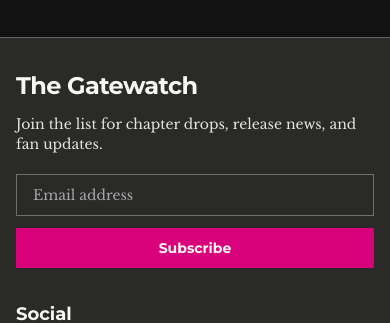
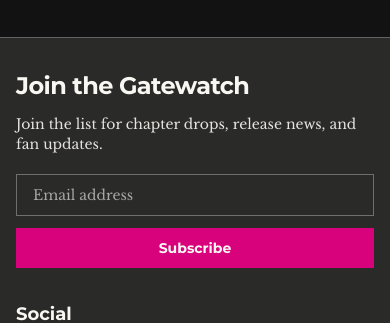
Before and after one commit to jessegreen0906/blogPoC, a Next.js app: page / in a window 390 px wide. Shown: the part 764-1087 px from the top of the page. Built offline with nearby package versions, Linux system fonts and the light colour scheme.

Commit message:
Update project files

```diff
--- /dev/null
+++ b/src/components/gatewatch-signup-form.tsx
@@ -0,0 +1,76 @@
+"use client";
+
+import { FormEvent, useState } from "react";
+
+function isValidEmail(value: string) {
+  return /^[^\s@]+@[^\s@]+\.[^\s@]+$/.test(value);
+}
+
+export function GatewatchSignupForm() {
+  const [email, setEmail] = useState("");
+  const [error, setError] = useState("");
+  const [successMessage, setSuccessMessage] = useState("");
+
+  const handleSubmit = (event: FormEvent<HTMLFormElement>) => {
+    event.preventDefault();
+    const normalizedEmail = email.trim().toLowerCase();
+
+    if (!isValidEmail(normalizedEmail)) {
+      setError("Please enter a valid email address.");
+      setSuccessMessage("");
+      return;
+    }
+
+    setError("");
+    setSuccessMessage("You are on the Gatewatch list.");
+    console.log("Gatewatch signup submitted", normalizedEmail);
+    setEmail("");
+  };
+
+  return (
+    <section>
+      <h2 className="text-2xl font-semibold tracking-tight text-[color:var(--text)]">
+        Join the Gatewatch
+      </h2>
+      <p className="mt-3 text-[color:var(--text)]/90">
+        Join the list for chapter drops, release news, and fan updates.
+      </p>
+      <form
+        className="mt-5 flex flex-col gap-3 sm:flex-row"
+        action="#"
+        noValidate
+        onSubmit={handleSubmit}
+      >
+        <label htmlFor="footer-email" className="sr-only">
+          Email address
+        </label>
+        <input
+          id="footer-email"
+          name="email"
+          type="email"
+          required
+          value={email}
+          onChange={(event) => setEmail(event.target.value)}
+          placeholder="Email address"
+          className="w-full border border-[color:var(--neutral)]/55 bg-transparent px-4 py-2.5 text-[color:var(--text)] outline-none ring-[color:var(--primary)] placeholder:text-[color:var(--neutral)] focus:ring-2"
+        />
+        <button
+          type="submit"
+          className="bg-[color:var(--primary)] px-5 py-2.5 text-sm font-semibold text-[color:var(--text)] transition-colors hover:brightness-110"
+        >
+          Subscribe
+        </button>
+      </form>
+      {error ? (
+        <p role="alert" className="mt-3 text-sm font-semibold text-[color:var(--primary)]">
+          {error}
+        </p>
+      ) : null}
+      {successMessage ? (
+        <p role="status" className="mt-3 text-sm font-semibold text-[color:var(--text)]">
+          {successMessage}
+        </p>
+      ) : null}
+    </section>
+  );
+}
--- a/src/components/site-footer.tsx
+++ b/src/components/site-footer.tsx
@@ -1,36 +1,11 @@
 import Link from "next/link";
+import { GatewatchSignupForm } from "@/components/gatewatch-signup-form";
 
 export function SiteFooter() {
   return (
     <footer className="mt-12 border-t border-[color:var(--neutral)]/45 bg-[color:var(--text)]/10">
       <div className="mx-auto grid w-full max-w-6xl gap-8 px-4 py-8 text-sm text-[color:var(--neutral)] sm:px-10 md:grid-cols-2">
-        <section>
-          <h2 className="text-2xl font-semibold tracking-tight text-[color:var(--text)]">
-            The Gatewatch
-          </h2>
-          <p className="mt-3 text-[color:var(--text)]/90">
-            Join the list for chapter drops, release news, and fan updates.
-          </p>
-          <form className="mt-5 flex flex-col gap-3 sm:flex-row" action="#">
-            <label htmlFor="footer-email" className="sr-only">
-              Email address
-            </label>
-            <input
-              id="footer-email"
-              name="email"
-              type="email"
-              required
-              placeholder="Email address"
-              className="w-full border border-[color:var(--neutral)]/55 bg-transparent px-4 py-2.5 text-[color:var(--text)] outline-none ring-[color:var(--primary)] placeholder:text-[color:var(--neutral)] focus:ring-2"
-            />
-            <button
-              type="submit"
-              className="bg-[color:var(--primary)] px-5 py-2.5 text-sm font-semibold text-[color:var(--text)] transition-colors hover:brightness-110"
-            >
-              Subscribe
-            </button>
-          </form>
-        </section>
+        <GatewatchSignupForm />
 
         <section className="space-y-3 md:justify-self-end">
           <h3 className="text-lg font-semibold text-[color:var(--text)]">Social</h3>
```
Also changed, not shown: 2 other files (tests, documents, lock files or other folders).
